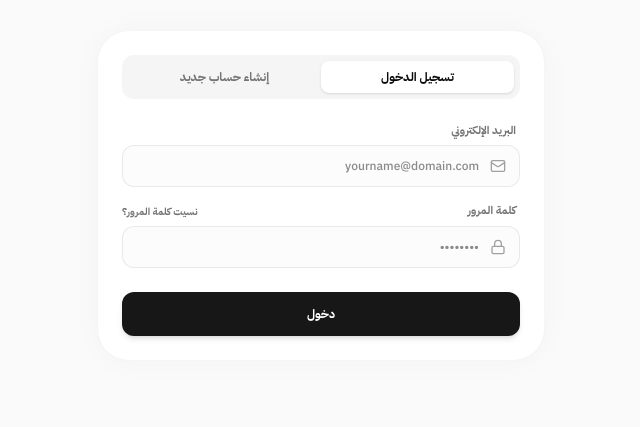
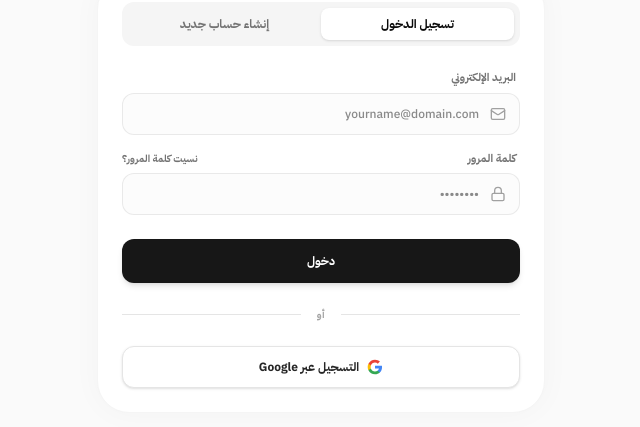
Before and after one commit to hicardstore/SalesManager, a React (Vite) app: page / in a window 1280 px wide. Shown: the part 287-714 px from the top of the page, without its empty margins (319-959 px from the left). Built offline with nearby package versions, Linux system fonts and the light colour scheme; no server answers.

Commit message:
refactor: migrate operations to user-scoped collections
Update data architecture to store operations under specific user paths for better data isolation. Added Google Sign-In support to improve authentication flexibility.

```diff
--- a/src/App.tsx
+++ b/src/App.tsx
@@ -9,7 +9,7 @@ import { AuthProvider, useAuth } from "./context/AuthContext";
 import { AuthScreens } from "./components/AuthScreens";
 import { Settings } from "./components/Settings";
 import { db } from "./firebase";
-import { collection, query, where, onSnapshot, addDoc, doc, setDoc, serverTimestamp, deleteDoc } from "firebase/firestore";
+import { collection, query, where, onSnapshot, addDoc, doc, setDoc, serverTimestamp, deleteDoc, getDocs } from "firebase/firestore";
 
 function MainApp() {
   const { user, logout, loading: authLoading } = useAuth();
@@ -100,8 +100,6 @@ function MainApp() {
     return () => unsubscribe();
   }, [user]);
 
-  const workspaceId = activeProject ? activeProject.id : user?.id;
-
   // 2. Sync Shared Operations database from Firestore
   useEffect(() => {
     if (!user) {
@@ -110,18 +108,11 @@ function MainApp() {
       return;
     }
 
-    if (isLoadingProject) {
-      setOperations([]);
-      setLoading(true); // Set to loading and clear operations to prevent showing previous account's stale data
-      return;
-    }
+    setLoading(true);
 
-    setLoading(true);
-    if (!workspaceId) return;
-
-    const opsRef = collection(db, "operations");
-    // Listen for operations recorded under this workspace projectId
-    const q = query(opsRef, where("projectId", "==", workspaceId));
+    const opsRef = collection(db, "users", user.id, "operations");
+    // Listen for operations recorded under this user's UID directly
+    const q = query(opsRef);
 
     const unsubscribe = onSnapshot(q, (snapshot) => {
       const fetchedOps: Operation[] = [];
@@ -143,7 +134,7 @@ function MainApp() {
     });
 
     return () => unsubscribe();
-  }, [user?.id, workspaceId, isLoadingProject]);
+  }, [user?.id]);
 
   // 3. One-time Migration of local data and bad project names
   useEffect(() => {
@@ -167,6 +158,23 @@ function MainApp() {
         }
       }
 
+      try {
+        const legacyOpsRef = collection(db, "operations");
+        const qLegacy = query(legacyOpsRef, where("userId", "==", user.id));
+        const legacySnap = await getDocs(qLegacy);
+        if (!legacySnap.empty) {
+          console.log(`Found ${legacySnap.size} legacy operations in root collection, migrating to user subcollection...`);
+          for (const docSnap of legacySnap.docs) {
+            const opData = docSnap.data();
+            const newRef = doc(db, "users", user.id, "operations", docSnap.id);
+            await setDoc(newRef, { ...opData, id: docSnap.id }, { merge: true });
+            await deleteDoc(docSnap.ref); // Delete the old root document
+          }
+        }
+      } catch (err) {
+        console.error("Legacy root operations migration failed:", err);
+      }
+
       // b) Migrate any stuck local operations to Cloud Firestore
       try {
         const keys = Object.keys(localStorage);
@@ -180,12 +188,11 @@ function MainApp() {
                 for (const op of parsed) {
                   // Make sure we have an ID
                   const opId = op.id || `migrated_${Math.random().toString(36).substr(2, 9)}`;
-                  const opRef = doc(db, "operations", opId);
+                  const opRef = doc(db, "users", user.id, "operations", opId);
                   const dbPayload = {
                     ...op,
                     id: opId,
                     userId: user.id,
-                    projectId: activeProject.id, // Migrate all offline data to the current cloud project
                     createdAt: serverTimestamp(),
                   };
                   await setDoc(opRef, dbPayload, { merge: true });
@@ -318,19 +325,17 @@ function MainApp() {
   // Local/Cloud handler to manage operations instantly
   const handleAddOperation = async (payload: any): Promise<boolean> => {
     if (!user) return false;
-    const workspaceId = activeProject ? activeProject.id : user.id;
 
     try {
       const dbPayload = {
         ...payload,
         userId: user.id,
-        projectId: workspaceId,
         createdAt: serverTimestamp(),
         // Keep a string date for exact local time if needed by the app
         date: new Date().toISOString()
       };
 
-      const opsRef = collection(db, "operations");
+      const opsRef = collection(db, "users", user.id, "operations");
       await addDoc(opsRef, dbPayload);
       return true;
     } catch (e) {
@@ -341,10 +346,9 @@ function MainApp() {
 
   const handleDeleteOperation = async (opId: string): Promise<boolean> => {
     if (!user) return false;
-    const workspaceId = activeProject ? activeProject.id : user.id;
 
     try {
-      const opDocRef = doc(db, "operations", opId);
+      const opDocRef = doc(db, "users", user.id, "operations", opId);
       await deleteDoc(opDocRef);
       // Immediately filter our local state to guarantee instantaneous update without any listener lags
       setOperations((prev) => prev.filter(op => op.id !== opId));
--- a/src/components/AuthScreens.tsx
+++ b/src/components/AuthScreens.tsx
@@ -4,7 +4,7 @@ import { useAuth } from "../context/AuthContext";
 import { Lock, Mail, ShieldCheck } from "lucide-react";
 
 export function AuthScreens() {
-  const { login, register, resetPassword } = useAuth();
+  const { login, register, resetPassword, googleSignIn } = useAuth();
 
   const [mode, setMode] = useState<"login" | "register" | "reset">("login");
   const [email, setEmail] = useState("");
@@ -100,6 +100,18 @@ export function AuthScreens() {
         arabicError = err.message;
       }
       setMsg({ type: "error", text: arabicError });
+    }
+    setLoading(false);
+  };
+
+  const handleGoogleSignIn = async () => {
+    setLoading(true);
+    setMsg({ type: "", text: "" });
+    try {
+      await googleSignIn();
+    } catch (err: any) {
+      console.error(err);
+      setMsg({ type: "error", text: "تعذر تسجيل الدخول عبر جوجل." });
     }
     setLoading(false);
   };
@@ -233,6 +245,46 @@ export function AuthScreens() {
                 تراجع لتسجيل الدخول
               </button>
             )}
+
+            {mode !== "reset" && (
+              <>
+                <div className="relative flex items-center py-2">
+                  <div className="flex-grow border-t border-neutral-200"></div>
+                  <span className="flex-shrink-0 mx-4 text-neutral-400 text-[10px] font-bold uppercase tracking-wider">
+                    أو
+                  </span>
+                  <div className="flex-grow border-t border-neutral-200"></div>
+                </div>
+
+                <button
+                  type="button"
+                  onClick={handleGoogleSignIn}
+                  disabled={loading}
+                  className="w-full bg-white hover:bg-neutral-50 text-neutral-800 border border-neutral-200 rounded-xl py-3 font-bold text-xs transition-colors shadow-sm disabled:opacity-75 cursor-pointer flex items-center justify-center gap-2"
+                >
+                  <svg className="w-4 h-4" viewBox="0 0 24 24">
+                    <path
+                      d="M22.56 12.25c0-.78-.07-1.53-.2-2.25H12v4.26h5.92c-.26 1.37-1.04 2.53-2.21 3.31v2.77h3.57c2.08-1.92 3.28-4.74 3.28-8.09z"
+                      fill="#4285F4"
+                    />
+                    <path
+                      d="M12 23c2.97 0 5.46-.98 7.28-2.66l-3.57-2.77c-.98.66-2.23 1.06-3.71 1.06-2.86 0-5.29-1.93-6.16-4.53H2.18v2.84C3.99 20.53 7.7 23 12 23z"
+                      fill="#34A853"
+                    />
+                    <path
+                      d="M5.84 14.09c-.22-.66-.35-1.36-.35-2.09s.13-1.43.35-2.09V7.07H2.18C1.43 8.55 1 10.22 1 12s.43 3.45 1.18 4.93l2.85-2.22.81-.62z"
+                      fill="#FBBC05"
+                    />
+                    <path
+                      d="M12 5.38c1.62 0 3.06.56 4.21 1.64l3.15-3.15C17.45 2.09 14.97 1 12 1 7.7 1 3.99 3.47 2.18 7.07l3.66 2.84c.87-2.6 3.3-4.53 6.16-4.53z"
+                      fill="#EA4335"
+                    />
+                    <path d="M1 1h22v22H1z" fill="none" />
+                  </svg>
+                  التسجيل عبر Google
+                </button>
+              </>
+            )}
           </form>
 
           {mode === "reset" && (
```
Also changed, not shown: 1 other file (tests, documents, lock files or other folders).
